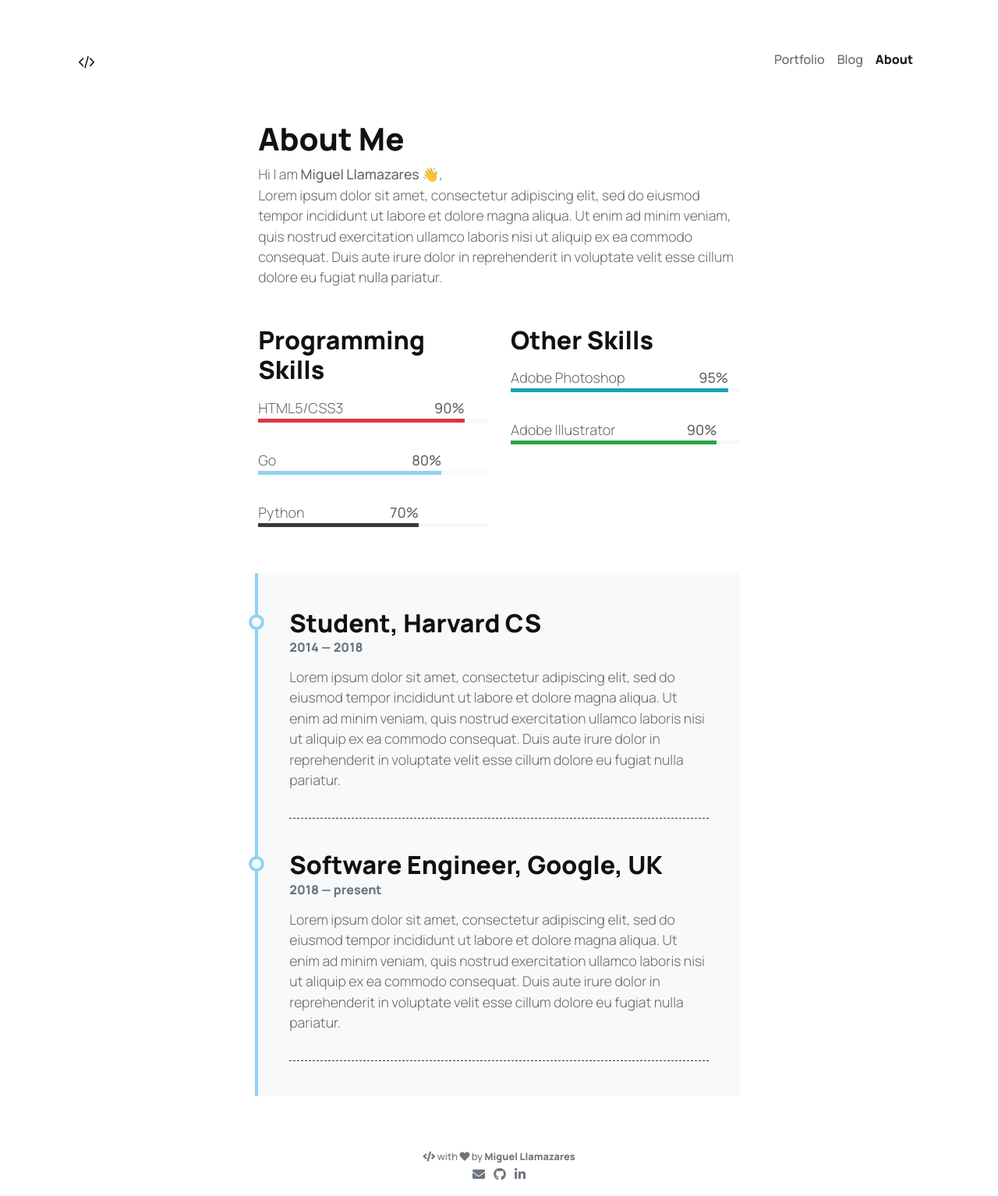
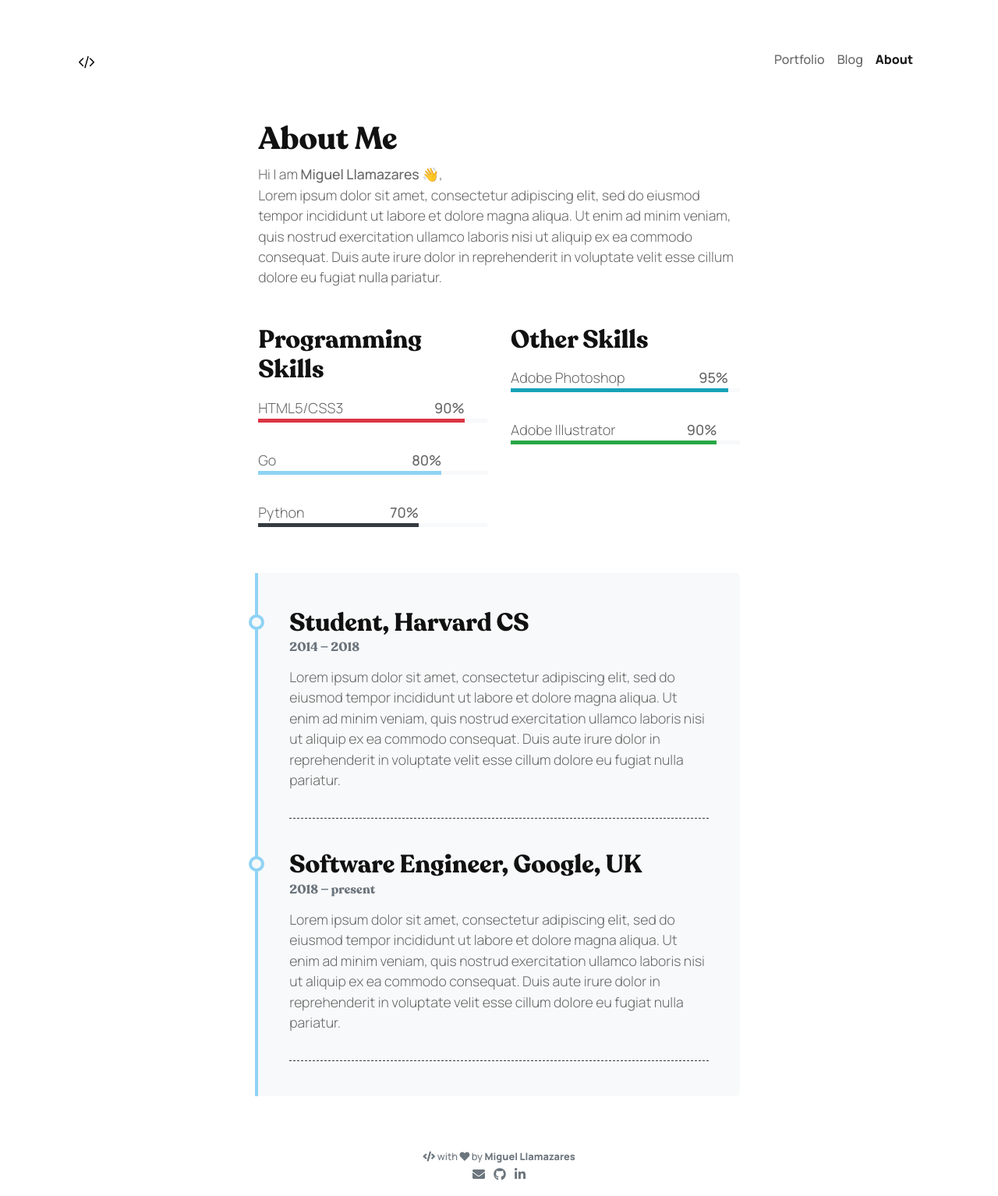
Before and after one commit to mllamazares/mllamazares.github.io, a Jekyll site: the page built from pages/about.md, in a window 1280 px wide. Shown: the whole page at 78% size. Built offline with Jekyll 4.4.1, drawn with Linux system fonts in a browser that asks for light colours; nearby versions of some CDN libraries; emoji names are drawn with the system emoji font.

Commit message:
Update _base.scss

```diff
--- a/_sass/_base.scss
+++ b/_sass/_base.scss
@@ -14,7 +14,7 @@ hr {
 }
 
 h1, h2, h3, h4, h5, h6 {
-  font-family: 'Manrope';
+  font-family: 'Recoleta';
   font-weight: 700;
   color: $black;
 }
@@ -38,6 +38,7 @@ h1, h2, h3, h4, h5, h6 {
 .hello p a.highlight {
 	font-weight: 700;
 	color: #111;
+	font-family: 'Recoleta', 'Manrope', sans-serif;
 }
 
 .underline--magical {
```
